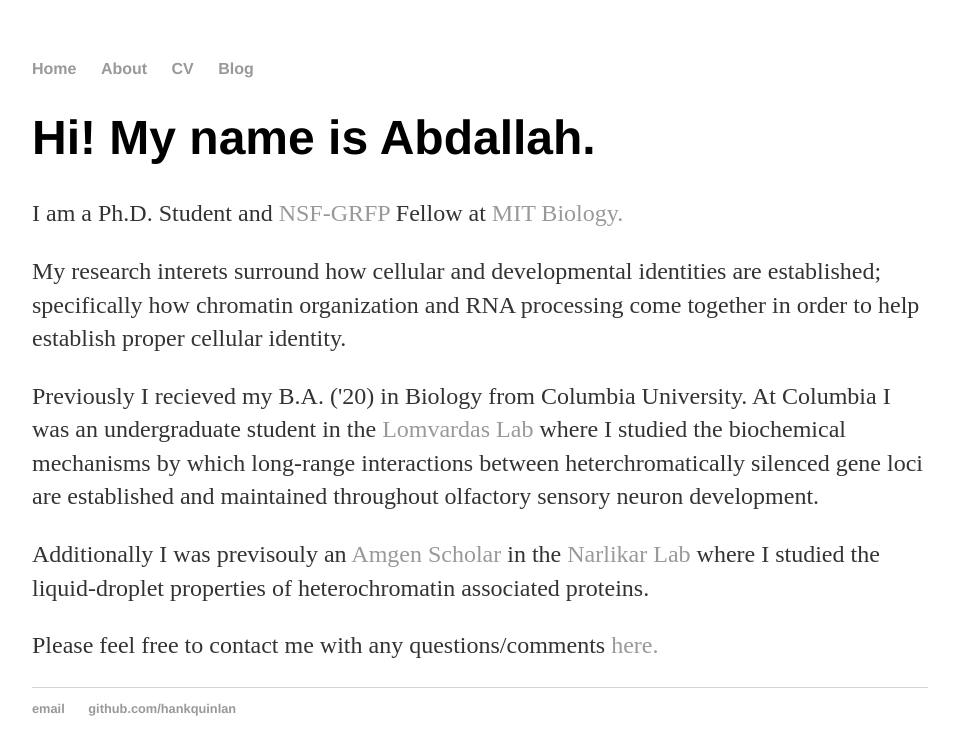
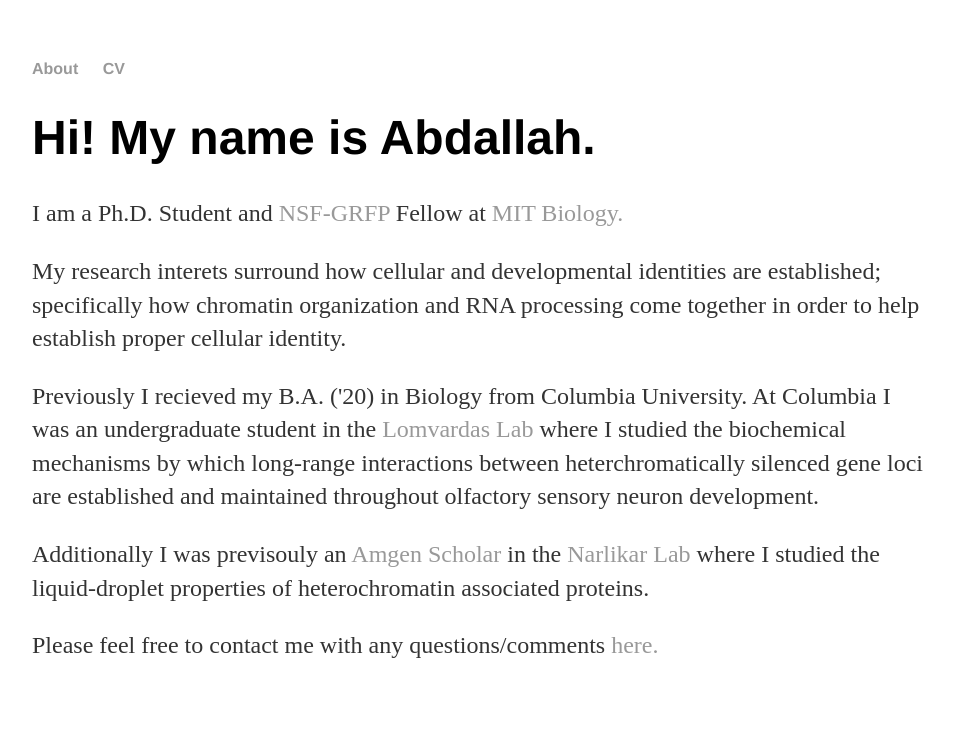
Before and after one commit to amohamed98/amohamed98.github.io, a Jekyll site: the page built from index.html, in a window 1280 px wide. Shown: the top 755 px of the page, without its empty margins (160-1119 px from the left). Built offline with Jekyll 4.4.1, drawn with Linux system fonts in a browser that asks for light colours.

Commit message:
Update default.html

```diff
--- a/_layouts/default.html
+++ b/_layouts/default.html
@@ -8,10 +8,8 @@
 		<body>
 			<nav>
 	    		<ul>
-	        		<li><a href="/">Home</a></li>
-		        	<li><a href="/about">About</a></li>
+	        		<li><a href="/">About</a></li>
 	        		<li><a href="/cv">CV</a></li>
-	        		<li><a href="/blog">Blog</a></li>
 	    		</ul>
 			</nav>
 			<div class="container">
@@ -19,11 +17,3 @@
 			{{ content }}
 
 			</div><!-- /.container -->
-			<footer>
-	    		<ul>
-	        		<li><a href="mailto:hankquinlanhub@gmail.com">email</a></li>
-	        		<li><a href="https://github.com/hankquinlan">github.com/hankquinlan</a></li>
-				</ul>
-			</footer>
-		</body>
-	</html>
```
